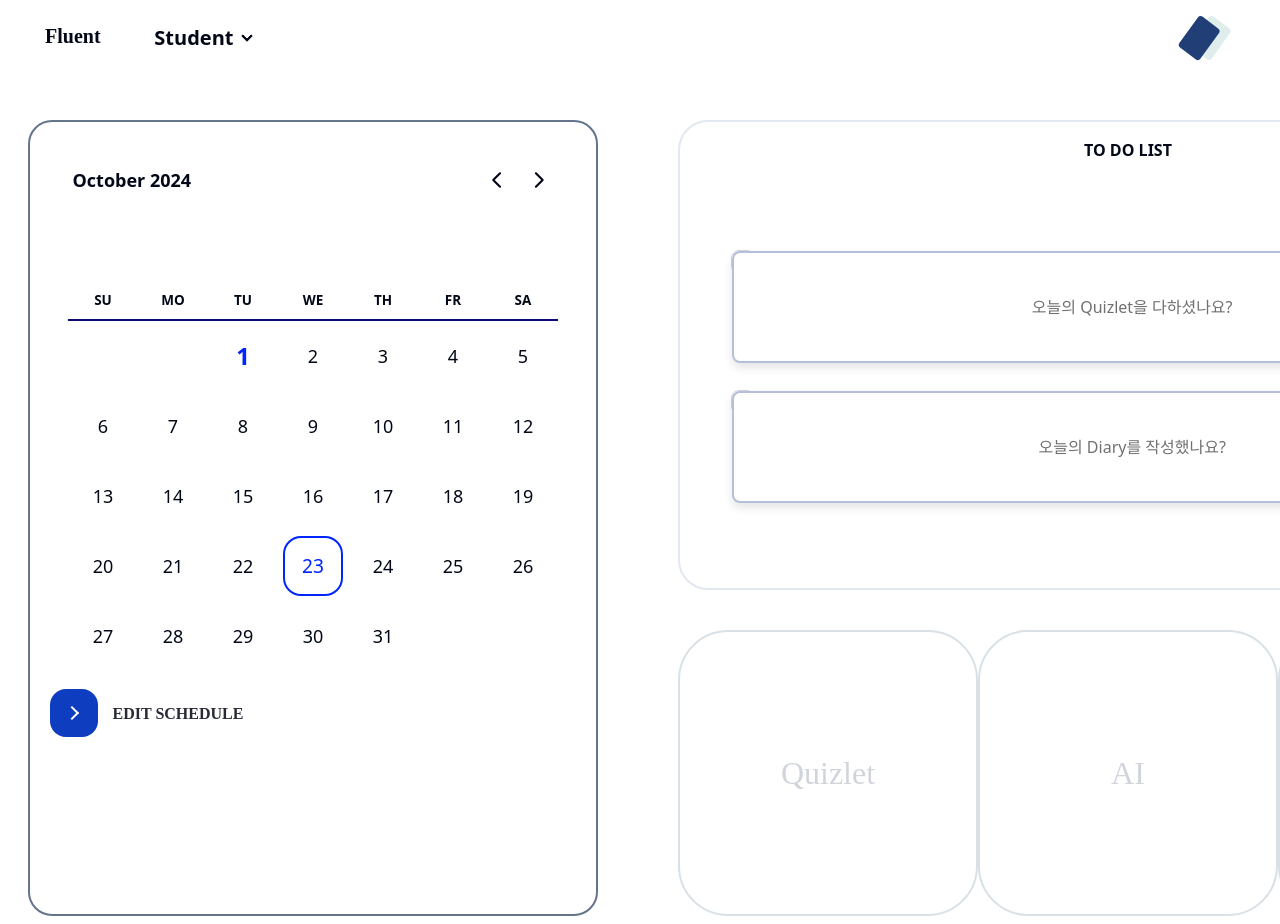
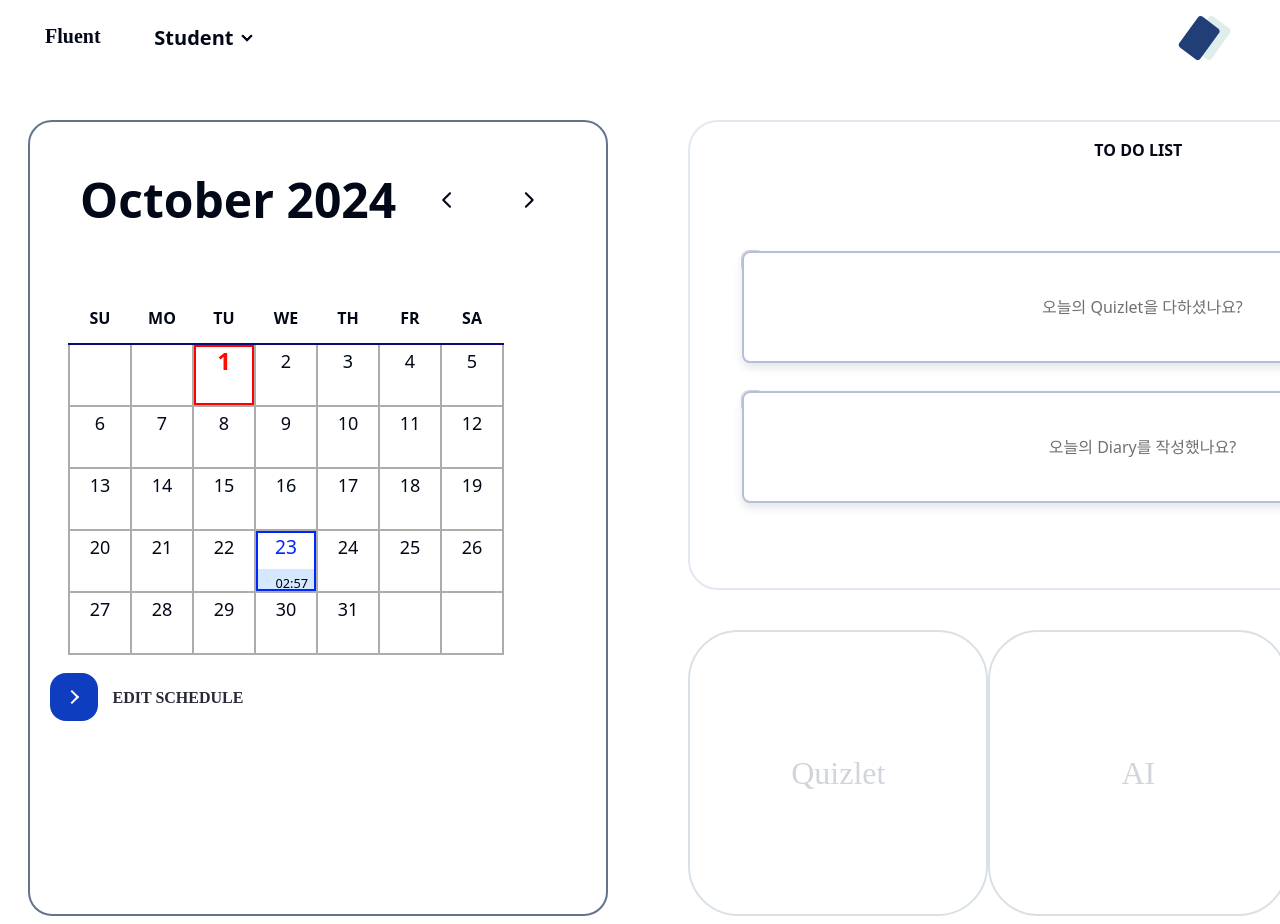
Before and after one commit to philjin97/Fluent_FE, a Next.js app: page / in a window 1280 px wide. Shown: the top 924 px of the page. Built offline with nearby package versions, Linux system fonts and the light colour scheme; data requests are answered from the project's data file; a web font is replaced by a local one.

Commit message:
Update readcalendar.tsx

```diff
--- a/components/readcalendar.tsx
+++ b/components/readcalendar.tsx
@@ -4,6 +4,7 @@ import { useState, useEffect } from "react";
 import { DayPicker } from "react-day-picker";
 import styled from "styled-components";
 import "react-day-picker/src/style.css";
+import ScheduleTable from "../components/scheduletable";
 
 const CustomDayPicker = styled(DayPicker)`
   .rdp {
@@ -22,7 +23,7 @@ const CustomDayPicker = styled(DayPicker)`
     justify-content: space-between;
     padding: 0;
     text-align: left;
-    margin-bottom: 5rem;
+    margin-bottom: 4rem;
   }
 
   .rdp-caption_label {
@@ -37,34 +38,54 @@ const CustomDayPicker = styled(DayPicker)`
     border: 0;
     font-family: inherit;
     font-weight: bold;
-    font-size: var(--rdp-caption-font-size);
+    font-size: 3rem;
   }
-
+  .rdp-nav_button {
+    display: inline-flex;
+    align-items: center;
+    justify-content: center;
+    width: 5rem;
+    height: 5rem;
+    padding: 0.25em;
+    border-radius: 100%;
+  }
   .rdp-head_cell {
-    vertical-align: middle;
+    vertical-align: baseline;
     font-weight: 700;
     text-align: center;
+    font-size: 1rem;
     text-transform: uppercase;
     padding: 0;
     border-bottom: 2px solid #0a0a76;
+  }
+
+  .rdp-cell {
+    width: var(--rdp-cell-size);
+    height: 100%;
+    height: var(--rdp-cell-size);
+    padding: 0;
+    text-align: center;
+    border: 2px solid #acacac;
   }
 
   .rdp-weeknumber,
   .rdp-day {
     display: flex;
     overflow: hidden;
-    align-items: center;
+    align-items: start;
     justify-content: center;
     box-sizing: border-box;
     font-weight: 500;
     border: 2px solid transparent;
-    border-radius: 30%;
-    margin: 5px;
+    border-radius: 0%;
+    width: var(--rdp-cell-size);
+    height: var(--rdp-cell-size);
   }
 
   .rdp-day_today:not(.rdp-day_outside) {
     font-weight: 900;
-    color: rgb(0, 38, 255);
+    color: rgb(255, 13, 0);
+    border: 2px solid rgb(255, 0, 0);
     font-size: 1.5rem;
   }
 
@@ -77,16 +98,16 @@ const CustomDayPicker = styled(DayPicker)`
   /* 16인치 맥북 (최소 1400px) */
   @media (min-width: 1400px) {
     .rdp {
-      --rdp-cell-size: 100px;
+      --rdp-cell-size: 200px;
     }
 
     .rdp-weeknumber,
     .rdp-day {
-      --rdp-cell-size: 100px;
+      --rdp-cell-size: 200px;
     }
 
     .mybookedclass {
-      --rdp-cell-size: 100px;
+      --rdp-cell-size: 200px;
       font-size: 1.4rem;
     }
   }
@@ -142,7 +163,19 @@ const CustomDayPicker = styled(DayPicker)`
 const URL = "http://localhost:3001/schedule";
 
 export default function ReadCalendar({ dates }) {
-  const classes = dates.map((date) => new Date(date.date));
+  const classes = dates.map((date) => ({
+    date: new Date(date.date),
+    time: date.time,
+    length: date.length,
+  }));
+
+  // 특정 날짜에 수업 정보를 찾는 함수
+  const findScheduleForDay = (day) => {
+    const dayString = day.toLocaleDateString();
+    return classes.find(
+      (schedule) => schedule.date.toLocaleDateString() === dayString
+    );
+  };
 
   return (
     <div>
@@ -150,10 +183,46 @@ export default function ReadCalendar({ dates }) {
         className=" text-lg "
         defaultMonth={classes[0]} // 첫 번째 날짜를 기본 달로 설정
         modifiers={{
-          booked: classes, // 예약된 날짜
+          booked: classes.map((c) => c.date), // 예약날짜
         }}
         modifiersClassNames={{
           booked: "mybookedclass", // 예약된 날짜에 커스텀 클래스 적용
+        }}
+        components={{
+          DayContent: ({ date }) => {
+            const scheduleForDay = findScheduleForDay(date);
+
+            return (
+              <div style={{ position: "relative" }}>
+                <div>{date.getDate()}</div> {/* 날짜 표시 */}
+                {scheduleForDay && (
+                  <div
+                    style={{
+                      padding: "0 1rem",
+                      marginTop: "0.5rem",
+                      fontSize: "0.8rem",
+                      color: "black",
+                      background: "rgb(213, 232, 255)",
+                      borderRadius: "0.5rem",
+                      display: "flex", // Flexbox to align items
+                      alignItems: "center", // Align vertically
+                    }}
+                  >
+                    <div
+                      style={{
+                        width: "10px",
+                        height: "10px",
+                        backgroundColor: "blue",
+                        borderRadius: "100%",
+                        marginRight: "0.5rem",
+                      }}
+                    ></div>
+                    {scheduleForDay.time}분 - {scheduleForDay.length}시간 수업
+                  </div>
+                )}
+              </div>
+            );
+          },
         }}
       />
     </div>
```
